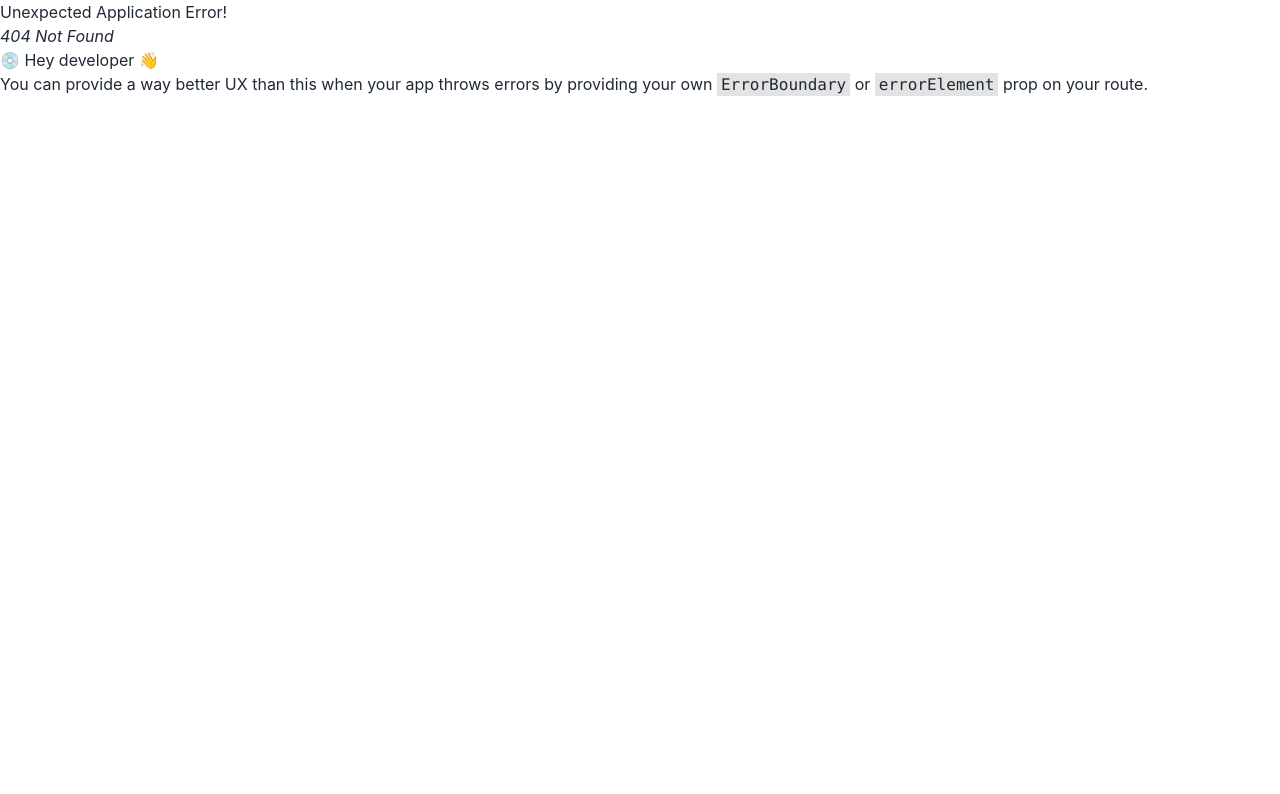
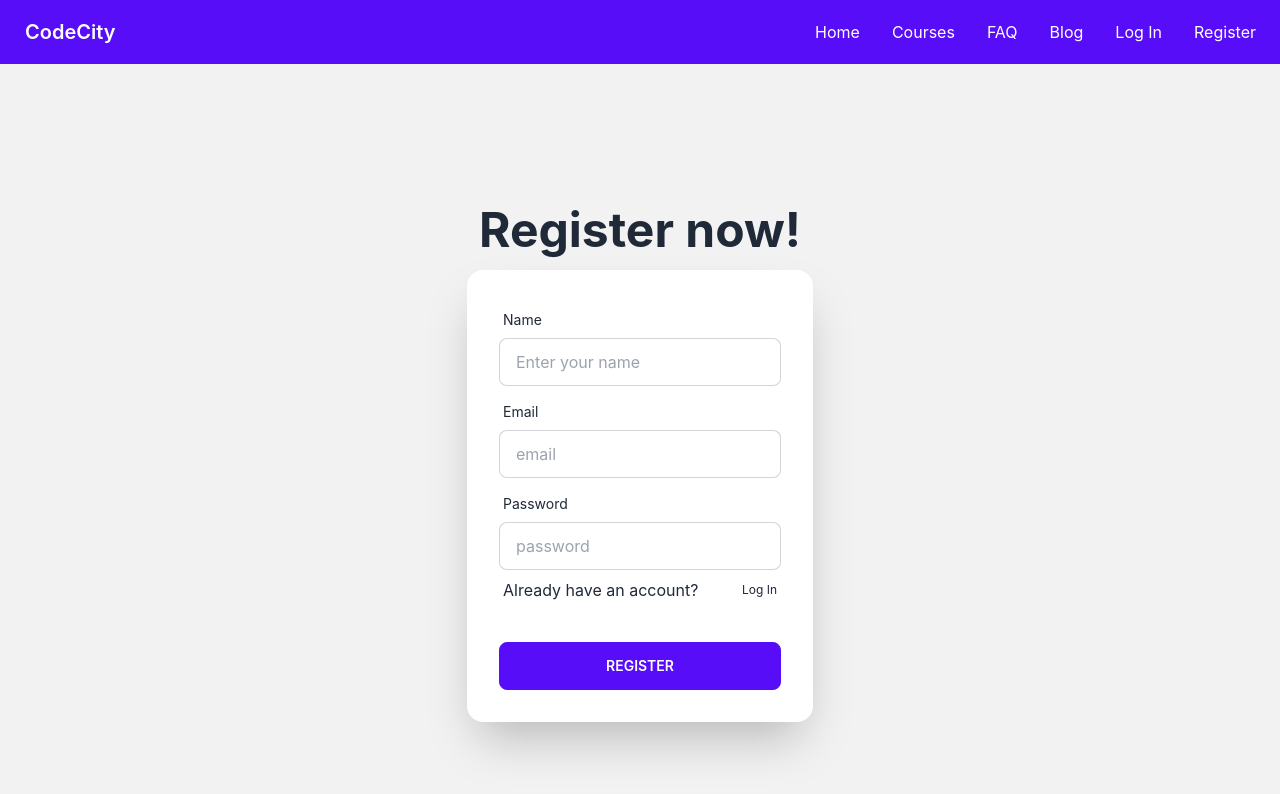
Before and after one commit to AnisurRahman06046/Code-City-Client, a React (Create React App) app: page /register in a window 1280 px wide. Before the commit this address had no page. Shown: the top 794 px of the page. Built offline with nearby package versions, Linux system fonts and the light colour scheme.

Commit message:
login register page added

```diff
--- /dev/null
+++ b/src/components/LogIn/LogIn/LogIn.js
@@ -0,0 +1,47 @@
+import React from "react";
+
+const LogIn = () => {
+  return (
+    <div className="hero min-h-screen bg-base-200">
+      <div className="hero-content flex-col ">
+        <div className="text-center lg:text-center">
+          <h1 className="text-5xl font-bold">Login now!</h1>
+        </div>
+        <div className="card flex-shrink-0 w-full max-w-sm shadow-2xl bg-base-100">
+          <div className="card-body">
+            <div className="form-control">
+              <label className="label">
+                <span className="label-text">Email</span>
+              </label>
+              <input
+                type="text"
+                placeholder="email"
+                className="input input-bordered"
+              />
+            </div>
+            <div className="form-control">
+              <label className="label">
+                <span className="label-text">Password</span>
+              </label>
+              <input
+                type="text"
+                placeholder="password"
+                className="input input-bordered"
+              />
+              <label className="label">
+                <a href="#" className="label-text-alt link link-hover">
+                  Forgot password?
+                </a>
+              </label>
+            </div>
+            <div className="form-control mt-6">
+              <button className="btn btn-primary">Login</button>
+            </div>
+          </div>
+        </div>
+      </div>
+    </div>
+  );
+};
+
+export default LogIn;
--- a/src/components/Pages/Header/Header.js
+++ b/src/components/Pages/Header/Header.js
@@ -22,6 +22,12 @@
           <li>
             <Link to="/blog">Blog</Link>
           </li>
+          <li>
+            <Link to="/login">Log In</Link>
+          </li>
+          <li>
+            <Link to="/register">Register</Link>
+          </li>
         </ul>
       </div>
     </div>
--- /dev/null
+++ b/src/components/Register/Register/Register.js
@@ -0,0 +1,64 @@
+import React from "react";
+import { Link } from "react-router-dom";
+
+const Register = () => {
+  return (
+    <div className="hero min-h-screen bg-base-200">
+      <div className="hero-content flex-col">
+        <div className="text-center lg:text-center">
+          <h1 className="text-5xl font-bold">Register now!</h1>
+        </div>
+        <div className="card flex-shrink-0 w-full max-w-sm shadow-2xl bg-base-100">
+          <div className="card-body">
+            <div className="form-control">
+              <label className="label">
+                <span className="label-text">Name</span>
+              </label>
+              <input
+                type="text"
+                placeholder="Enter your name"
+                name="name"
+                className="input input-bordered"
+              />
+            </div>
+            <div className="form-control">
+              <label className="label">
+                <span className="label-text">Email</span>
+              </label>
+              <input
+                type="email"
+                placeholder="email"
+                name="email"
+                className="input input-bordered"
+                required
+              />
+            </div>
+            <div className="form-control">
+              <label className="label">
+                <span className="label-text">Password</span>
+              </label>
+              <input
+                type="password"
+                placeholder="password"
+                name="password"
+                className="input input-bordered"
+                required
+              />
+              <label className="label">
+                Already have an account?
+                <Link to="/login" className="label-text-alt link link-hover">
+                  Log In
+                </Link>
+              </label>
+            </div>
+            <div className="form-control mt-6">
+              <button className="btn btn-primary">Register</button>
+            </div>
+          </div>
+        </div>
+      </div>
+    </div>
+  );
+};
+
+export default Register;
--- a/src/routes/routes/Routes.js
+++ b/src/routes/routes/Routes.js
@@ -1,8 +1,10 @@
 import { createBrowserRouter } from "react-router-dom";
+import LogIn from "../../components/LogIn/LogIn/LogIn";
 import Blog from "../../components/Pages/Blog/Blog/Blog";
 import Courses from "../../components/Pages/Courses/Courses/Courses";
 import Faq from "../../components/Pages/Faq/Faq/Faq";
 import Home from "../../components/Pages/Home/Home";
+import Register from "../../components/Register/Register/Register";
 import Main from "../../layout/Main";
 export const routes = createBrowserRouter([
   {
@@ -14,6 +16,8 @@
       { path: "/courses", element: <Courses></Courses> },
       { path: "/faq", element: <Faq></Faq> },
       { path: "/blog", element: <Blog></Blog> },
+      { path: "/login", element: <LogIn></LogIn> },
+      { path: "/register", element: <Register></Register> },
     ],
   },
 ]);
```
